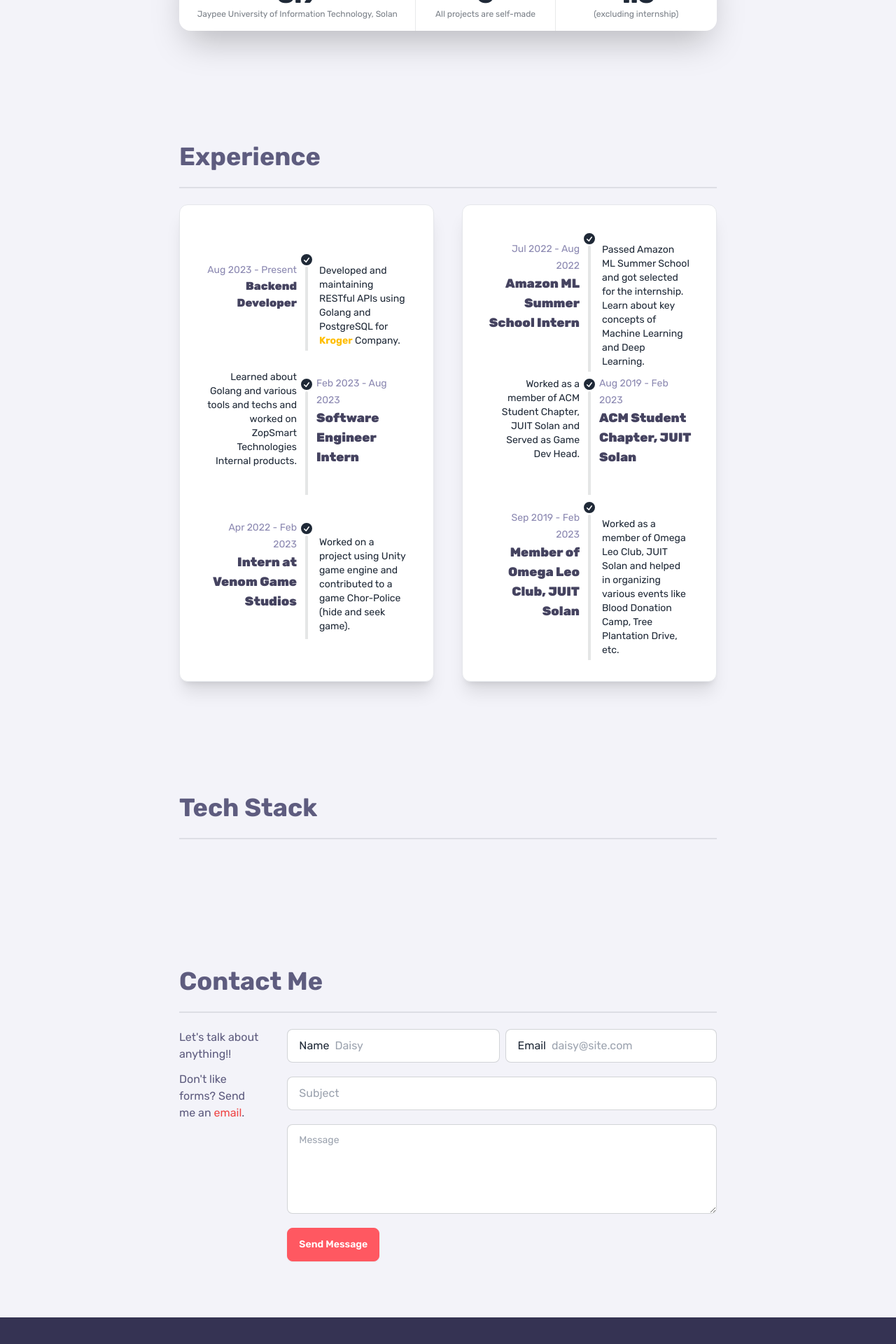
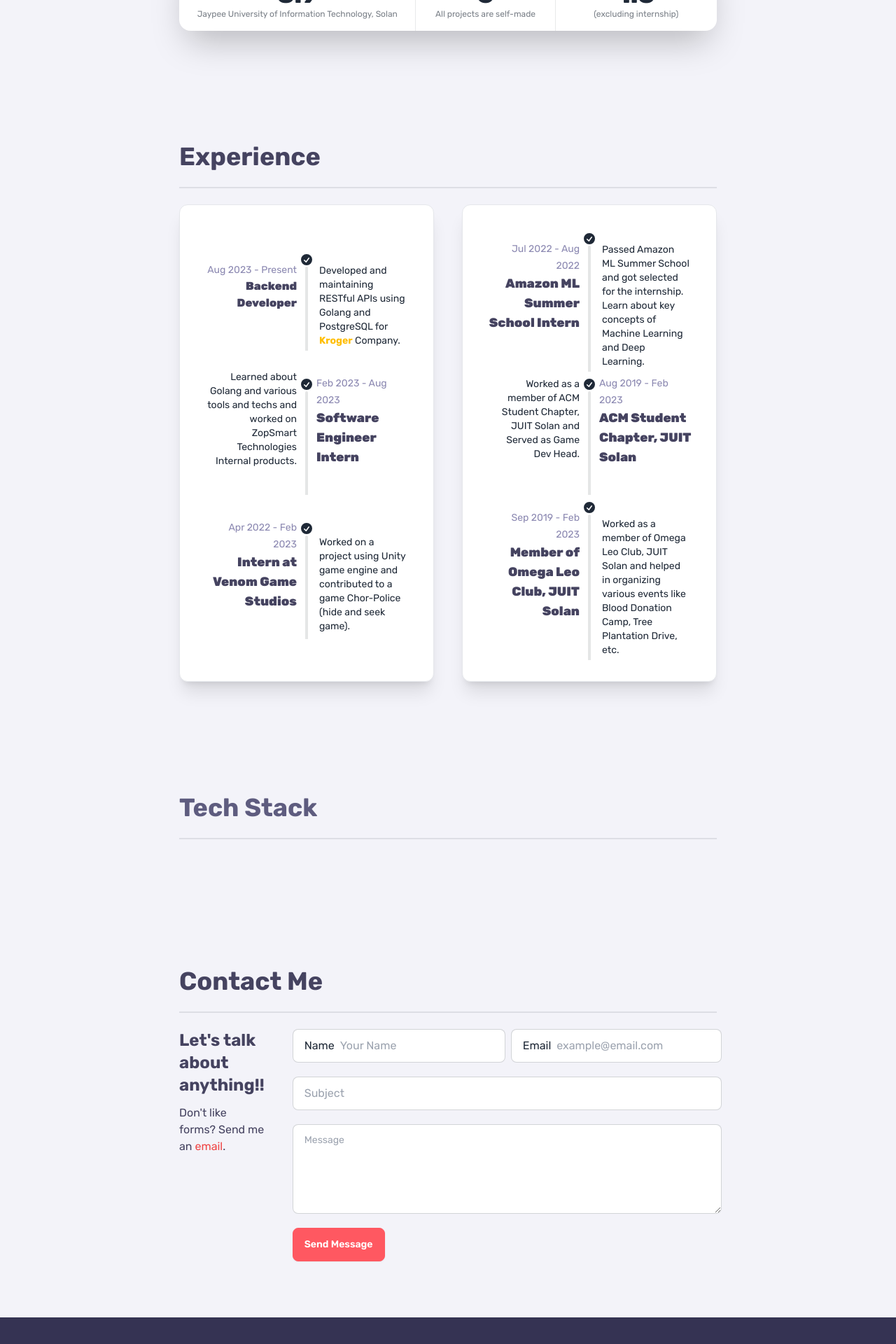
Before and after one commit to Sumit-Kumar1/resume-site, a Next.js app: page / in a window 1280 px wide. Shown: the part 1517-3437 px from the top of the page at 70% size. Built offline with nearby package versions, Linux system fonts and the light colour scheme.

Commit message:
Fixed colors for Heading and fixed input placeholders

```diff
--- a/src/components/about.js
+++ b/src/components/about.js
@@ -4,7 +4,7 @@ export default function AboutMe() {
   return (
     <section id="about" className="dark:bg-[#353353] px-64 py-20">
       <div className="">
-        <h2 className="text-4xl font-bold text-[#5E5C7F]">About Me</h2>
+        <h2 className="text-4xl font-bold text-[#454360]">About Me</h2>
         <div className="divider"></div>
         <div className="flex flex-row gap-2">
           <div className="flex flex-row gap-2 items-center">
--- a/src/components/contactme.js
+++ b/src/components/contactme.js
@@ -3,11 +3,11 @@ import Image from "next/image";
 export default function ContactMe() {
   return (
     <section id="contact" className="dark:bg-[#353353] px-64 py-20">
-      <h2 className="text-4xl font-bold text-[#5E5C7F]">Contact Me</h2>
+      <h2 className="text-4xl font-bold text-[#454360]">Contact Me</h2>
       <div className="divider"></div>
       <div className="flex flex-row gap-5">
-        <div className="flex flex-col gap-3 text-[#5E5C7F]">
-          <p>Let&apos;s talk about anything!!</p>
+        <div className="flex flex-col gap-3 text-[#454360]">
+          <p className="font-bold text-2xl">Let&apos;s talk about anything!!</p>
           <p>
             Don&apos;t like forms? Send me an{" "}
             <a href="mailto:sumitkumar123@gmail.com" className="text-red-500">
@@ -22,16 +22,15 @@ export default function ContactMe() {
             <div className="flex flex-row gap-2">
               <label className="input input-bordered flex items-center gap-2">
                 Name
-                <input type="text" className="grow" placeholder="Daisy" />
+                <input type="text" className="grow" placeholder="Your Name" />
               </label>
 
               <label className="input input-bordered flex items-center gap-2">
                 Email
                 <input
                   type="text"
-
                   className="grow"
-                  placeholder="daisy@site.com"
+                  placeholder="example@email.com"
                 />
               </label>
             </div>
@@ -48,8 +47,6 @@ export default function ContactMe() {
             </div>
           </form>
         </div>
-
-
       </div>
     </section>
   );
--- a/src/components/experience.js
+++ b/src/components/experience.js
@@ -1,7 +1,7 @@
 export default function Experience() {
   return (
     <section id="experience" className="dark:bg-[#353353] px-64 py-20">
-      <h2 className="text-4xl font-bold text-[#5E5C7F]">Experience</h2>
+      <h2 className="text-4xl font-bold text-[#454360]">Experience</h2>
       <div className="divider"></div>
 
       <div className="flex flex-row gap-10">
```
